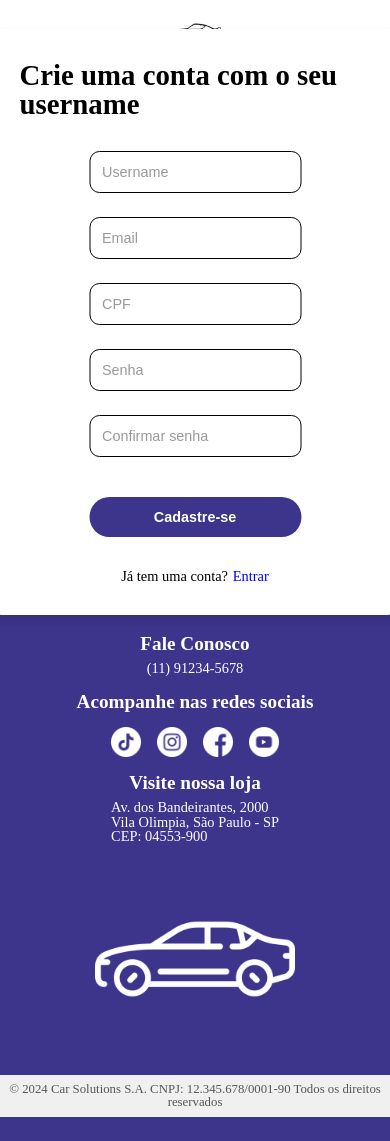
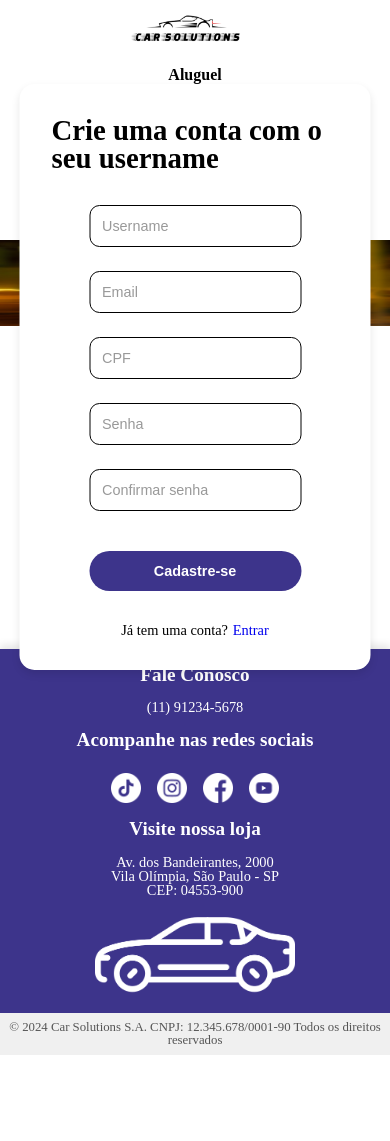
Before and after one commit to zorrzi/front-end-carsolutions, a React (Vite) app in the folder notes-frontend/: page /signupCliente in a window 390 px wide. After the commit the page ends 1055 px from the top, so only its background shows below. Built offline with nearby package versions, Linux system fonts and the light colour scheme.

Commit message:
ajuste header e footer

```diff
--- /dev/null
+++ b/notes-frontend/index.css
@@ -0,0 +1,3 @@
+.html{
+    width: 100%;
+}
--- a/notes-frontend/index.html
+++ b/notes-frontend/index.html
@@ -12,7 +12,7 @@
   />
   <link rel="preconnect" href="https://fonts.gstatic.com" />
   <link
-    rel="stylesheet"
+    rel="stylesheet" href="index.css"
   />
   <title>Car Solutions</title>
   </head>
--- a/notes-frontend/src/components/Footer/index.css
+++ b/notes-frontend/src/components/Footer/index.css
@@ -1,44 +1,49 @@
 .footer {
   background-color: #3d348b;
   color: white;
-    padding: 1.5rem 0;
   display: flex;
   flex-direction: column;
-    justify-content: space-between;
+  align-items: center;
+  justify-content: center;
   box-shadow: 0 -4px 8px rgba(0, 0, 0, 0.1);
   width: 100%;
-    margin-top: 2rem; /* Adiciona espaço acima do rodapé */
+  height: auto;
 }
 
 .footer-content {
   display: flex;
-    justify-content: space-around;
+  flex-direction: row;
+  justify-content: flex-end; /* Alinha as seções de forma uniforme */
   align-items: center;
-    padding: 1rem;
   position: relative;
+  width: 100%;
 }
 
 .footer-section {
   display: flex;
   flex-direction: column;
   align-items: center;
+  text-align: center;
 }
 
 .footer-section h3 {
   font-size: 1.2rem;
   font-weight: bold;
-    margin-bottom: 0.5rem;
+  margin-bottom: 1rem;
+  padding-right: 10rem;
 }
 
 .footer-section p {
   font-size: 0.9rem;
   margin: 0;
+  padding-right: 10rem;
 }
 
 .social-icons {
   display: flex;
   gap: 1rem;
   margin-top: 0.5rem;
+  padding-right: 10rem;
 }
 
 .social-icons img {
@@ -47,46 +52,53 @@
 }
 
 .footer-car {
-    position: absolute;
-    right: 0;
-    bottom: 0; /* Alinha a imagem ao rodapé */
-    width: 200px;
-    height: auto;
+  height: 100px;
+  object-fit: contain;
+  pointer-events: none;
 }
 
 .footer-bottom {
   text-align: center;
-    background-color: #f0f0f0; /* Ajuste para que o rodapé do texto tenha cor diferente */
+  background-color: #f0f0f0;
   color: #555;
   padding: 0.5rem 0;
   font-size: 0.8rem;
+  width: 100%;
 }
 
 .footer-bottom p {
   margin: 0;
 }
 
-  /* Removendo qualquer fundo azul adicional */
-  .footer-bottom {
-    margin-bottom: 0;
-    background-color: #f0f0f0; /* Cor ajustada conforme o design */
+/* Responsividade - Alinha as seções em coluna quando a tela for menor que 768px */
+@media (max-width: 968px) {
+  .footer-content {
+      flex-direction: column; /* Muda o layout para coluna */
+      align-items: center;
+      justify-content: center;
+      gap: 1rem;
+      padding: 1rem;
   }
 
-  /* Responsividade */
-  @media (max-width: 768px) {
-    .footer-content {
-      flex-direction: column;
-      align-items: center;
-      gap: 1rem;
+  .footer-section h3,
+  .footer-section p {
+      padding-right: 0; /* Remove o padding à direita */
+  }
+
+  .footer-section {
+      text-align: center;
+      width: 100%; /* Faz com que cada seção ocupe 100% da largura */
+      padding-right: 0; /* Remove o padding à direita */
   }
 
   .footer-car {
-        position: relative;
-        width: 200px;
+      width: 200px; /* Ajusta o tamanho da imagem do carro para telas menores */
       height: auto;
-        align-self: center; /* Centraliza a imagem dentro do contêiner flex */
-        margin-top: auto; /* Garante que a imagem seja empurrada para o centro vertical */
-        margin-bottom: auto; /* Garante que a imagem seja empurrada para o centro vertical */
+      margin-left: 0; /* Centraliza a imagem */
   }
 
+  .social-icons {
+      justify-content: center;
+      padding-right: 0; /* Remove o padding à direita */
   }
+}
--- a/notes-frontend/src/components/Footer/index.jsx
+++ b/notes-frontend/src/components/Footer/index.jsx
@@ -1,7 +1,31 @@
-import React from "react";
-import "./index.css";
+import React, { useState, useEffect } from 'react';
+import './index.css';
 
-export default function Footer() {
+const Footer = () => {
+    const [windowWidth, setWindowWidth] = useState(window.innerWidth);
+    const [carImage, setCarImage] = useState('/carro_cortado.png');
+
+    useEffect(() => {
+        const handleResize = () => {
+            setWindowWidth(window.innerWidth);
+            // Altera a imagem com base na largura da tela
+            if (window.innerWidth < 968) {
+                setCarImage('/carro.png');
+            } else {
+                setCarImage('/carro_cortado.png');
+            }
+        };
+
+        window.addEventListener('resize', handleResize);
+
+        // Definir a imagem corretamente ao carregar a página
+        handleResize();
+
+        return () => {
+            window.removeEventListener('resize', handleResize);
+        };
+    }, []);
+
     return (
         <footer className="footer">
             <div className="footer-content">
@@ -9,7 +33,6 @@ export default function Footer() {
                     <h3>Fale Conosco</h3>
                     <p>(11) 91234-5678</p>
                 </div>
-
                 <div className="footer-section">
                     <h3>Acompanhe nas redes sociais</h3>
                     <div className="social-icons">
@@ -19,26 +42,28 @@ export default function Footer() {
                         <img src="/youtube.png" alt="YouTube" />
                     </div>
                 </div>
-
                 <div className="footer-section">
                     <h3>Visite nossa loja</h3>
-          <p>
-            Av. dos Bandeirantes, 2000 <br />
-            Vila Olimpia, São Paulo - SP <br />
-            CEP: 04553-900
-          </p>
+                    <p>Av. dos Bandeirantes, 2000</p>
+                    <p>Vila Olímpia, São Paulo - SP</p>
+                    <p>CEP: 04553-900</p>
                 </div>
-        <div className="footer-section">
-        <img className="footer-car" src="/carro.png" alt="Carro" />
+
+                {/* Imagem do carro trocada dinamicamente */}
+                <div className="footer-car-container">
+                    <img
+                        className="footer-car"
+                        src={carImage}
+                        alt="Carro"
+                    />
                 </div>
             </div>
 
             <div className="footer-bottom">
-        <p>
-          © 2024 Car Solutions S.A. CNPJ: 12.345.678/0001-90 Todos os direitos
-          reservados
-        </p>
+                <p>&copy; 2024 Car Solutions S.A. CNPJ: 12.345.678/0001-90 Todos os direitos reservados</p>
             </div>
         </footer>
     );
-}
+};
+
+export default Footer;
--- a/notes-frontend/src/components/Formulario/index.css
+++ b/notes-frontend/src/components/Formulario/index.css
@@ -1,3 +1,7 @@
+* {
+  box-sizing: border-box;
+}
+
 .fundo {
   width: 100%;
   height: 100%;
@@ -16,8 +20,9 @@
   display: flex;
   flex-direction: column;
   align-items: center;
-  max-width: 800px;
-  width: 90%;
+  max-width: 800px; /* Limita a largura máxima */
+  width: 100%; /* Define a largura como 100% do elemento pai */
+  margin: 0; /* Remove margens negativas */
   z-index: 10;
 }
 
@@ -74,6 +79,16 @@ select {
 }
 
 /* Responsividade */
+@media (max-width: 1070px) {
+  .form-container {
+    position: static;
+    transform: none;
+    top: auto;
+    left: auto;
+    margin: 0 auto;
+  }
+}
+
 @media (max-width: 1024px) {
   .form-container {
     width: 95%;
@@ -126,3 +141,7 @@ select {
     font-size: 0.9rem;
   }
 }
+
+body {
+  overflow-x: hidden; /* Impede o scroll horizontal */
+}
--- a/notes-frontend/src/components/Header/index.css
+++ b/notes-frontend/src/components/Header/index.css
@@ -1,37 +1,59 @@
-.favoritos-overlay{
+/* Estilos gerais de outros elementos */
+
+.login-overlay {
     display: flex;
     flex-direction: row;
-    /* alinha os ícones e o texto no centro */
+    align-items: center;
+    justify-content: flex-start;
+    gap: 0.5rem;
+    text-decoration: none;
+    color: black;
+}
+
+.login-overlay:hover {
+    background-color: #f0f0f0;
+}
+
+.login-overlay img {
+    width: 1.5rem;
+    height: auto;
+}
+
+.entrar-btn{
+    display: flex;
+    align-items: center; /* Certifica-se que o texto e o ícone do botão "Entrar" fiquem alinhados */
+    gap: 0.5rem;
+}
+
+/* Outros estilos gerais da página */
+.favoritos-overlay {
+    display: flex;
+    flex-direction: row;
     align-items: center;
     gap: 0.5rem;
-
 }
 
-.agenda-overlay{
+.agenda-overlay {
     display: flex;
     flex-direction: row;
-    /* alinha os ícones e o texto no centro */
     align-items: center;
     gap: 0.5rem;
-
 }
 
 .alinhamento {
     display: flex;
-    align-items: center; /* Alinha verticalmente os ícones e o texto no centro */
-    gap: 0.5rem; /* Espaçamento entre o ícone e o texto */
-    padding: 0.5rem 1rem; /* Espaçamento interno */
+    align-items: center;
+    gap: 0.5rem;
+    padding: 0.5rem 1rem;
 }
 
-/* Ajuste das imagens para garantir alinhamento vertical com o texto */
 .favorites,
 .agenda {
-    height: 1.5rem;  /* Tamanho dos ícones */
+    height: 1.3rem;
     display: inline-block;
-    vertical-align: middle; /* Mantém o ícone alinhado ao texto */
+    vertical-align: middle;
 }
 
-/* Estilos gerais */
 .logo {
     height: 3.25rem;
     margin-right: 6rem;
@@ -40,9 +62,9 @@
 
 .info {
     display: flex;
-    flex-direction: row;
+    flex-direction: row; /* Elementos em linha inicialmente */
     justify-content: space-between;
-    align-items: center;  /* Centraliza os itens verticalmente */
+    align-items: center;
     flex: 1;
     gap: 2rem;
     margin-right: 5rem;
@@ -56,16 +78,16 @@
     padding: 0.5rem 3rem;
     box-shadow: 0 4px 8px rgba(0, 0, 0, 0.6);
     flex-wrap: nowrap;
-    width: 100%; /* Garante que o header ocupe toda a largura */
-    box-sizing: border-box; /* Inclui padding e borda no cálculo da largura */
-    position: relative; /* Mantém o posicionamento da sombra */
+    width: 100%;
+    box-sizing: border-box;
+    position: relative;
 }
 
 .user {
-    position: relative; /* Garante que o dropdown fique relativo a este container */
+    position: relative;
     display: flex;
     align-items: center;
-    gap: 0.75rem;  /* Espaçamento ajustado entre o texto e as imagens */
+    gap: 0.75rem;
 }
 
 span {
@@ -73,17 +95,14 @@ span {
     font-weight: bold;
     text-decoration: none;
     display: inline-block;
-    vertical-align: middle;  /* Alinha o texto com as imagens */
+    vertical-align: middle;
 }
 
-/* Estilo para o nome de usuário */
 .user-name {
     cursor: pointer;
     font-weight: bold;
     position: relative;
 }
-
-
 
 .dropdown {
     position: absolute;
@@ -108,8 +127,8 @@ span {
     cursor: pointer;
     font-size: 1rem;
     display: flex;
-    align-items: center; /* Alinha verticalmente o ícone e o texto */
-    padding: 0.75rem; /* Espaçamento interno do botão */
+    align-items: center;
+    padding: 0.75rem;
 }
 
 .dropdown button {
@@ -122,14 +141,10 @@ span {
     color: #e60000;
 }
 
-
-/* Estilos para o card de escolha de login */
+/* Estilos gerais do login-choice-card */
 .login-choice-card {
     position: absolute;
-    top: calc(100% - 1rem); /* Move o card um pouco para cima */
-    right: 2rem;  /* Move o card um pouco para a esquerda */
     background-color: #fff;
-    border: 1px solid #ccc;
     border-radius: 10px;
     box-shadow: 0px 4px 8px rgba(0, 0, 0, 0.1);
     padding: 1rem;
@@ -137,86 +152,67 @@ span {
     width: 150px;
     text-align: center;
     display: flex;
-    flex-direction: column; /* Alinha Cliente e Funcionário verticalmente */
-    gap: 0.75rem;  /* Espaçamento entre os botões */
+    flex-direction: column;
+    gap: 0.75rem;
+    left: auto; /* Para evitar desalinhamento */
+    right: 0;   /* Alinha à direita em telas grandes */
 }
 
-.login-overlay {
-    display: flex;
-    align-items: center;
-    justify-content: center; /* Centraliza o conteúdo */
-    gap: 0.5rem;
-    text-decoration: none;
-    color: black;
-}
+/* Ajustes de responsividade */
 
-.login-overlay:hover {
-    background-color: #f0f0f0;
-}
+/* Para telas menores que 768px (tablets e celulares) */
+@media (max-width: 768px) {
+    .header {
+        flex-direction: column; /* De linha para coluna */
+        padding: 1rem; /* Aumenta o padding para espaçamento */
+        align-items: center; /* Centraliza os itens verticalmente */
+        justify-content: center; /* Centraliza horizontalmente */
+    }
 
-.login-overlay img {
-    width: 1.5rem;
-    height: auto;
-}
-
-
-
-
-/* RESPONSIVIDADE */
-
-/* Tamanho de tela médio (tablets e pequenos desktops) */
-@media (max-width: 1024px) {
     .info {
-        gap: 1.5rem; /* Reduz o espaçamento entre os elementos */
-        margin-right: 2rem;
+        flex-direction: column; /* Empilha os elementos de navegação */
+        align-items: center; /* Centraliza o texto */
+        gap: 2rem; /* Espaçamento entre os itens */
+        margin-right: 0; /* Remove margem lateral */
+        justify-content: center; /* Garante que os itens fiquem centralizados */
     }
 
     .logo {
-        padding-left: 3rem; /* Ajusta o espaçamento da logo */
+        margin-bottom: 1rem; /* Espaçamento abaixo da logo */
+    }
+
+    .user {
+        flex-direction: column; /* Empilha o botão "Entrar" e o ícone */
+        align-items: center; /* Centraliza o conteúdo */
+        gap: 0.5rem; /* Espaçamento entre o botão e o ícone */
+    }
+
+    .login-choice-card {
+        left: 50%; /* Centraliza o card em telas menores */
+        transform: translateX(-50%); /* Garante centralização exata */
     }
 }
 
-/* Tamanho de tela pequeno (celulares e dispositivos menores) */
-@media (max-width: 768px) {
+/* Para telas menores que 480px (celulares pequenos) */
+@media (max-width: 480px) {
     .header {
-        flex-direction: column; /* Empilha os elementos verticalmente */
-        padding: 1rem;
-        box-shadow: 0 2px 4px rgba(0, 0, 0, 0.5); /* Sombra ajustada para telas menores */
-        width: 100%;
+        padding: 0.5rem; /* Reduz padding em telas pequenas */
     }
 
     .info {
-        flex-direction: column;
-        align-items: center;
-        gap: 2rem;
-        margin-right: 0;
+        flex-direction: column; /* Empilha os elementos */
+        gap: 2rem; /* Reduz o espaçamento entre os itens de navegação */
+        align-items: center; /* Centraliza o conteúdo */
+        justify-content: center; /* Garante que os itens fiquem no centro */
     }
 
     .logo {
-        margin: 0 auto; /* Centraliza a logo */
-        padding-left: 0;
+        height: 2.5rem; /* Reduz tamanho da logo */
     }
 
-    .favorites {
-        width: 1.5rem;
-    }
-
-    span {
-        font-size: 0.9rem;
+    .login-choice-card {
+        left: 50%;
+        transform: translateX(-50%);
+        width: 120px; /* Ajusta largura para caber melhor em telas pequenas */
     }
 }
-
-/* Tamanho de tela muito pequeno (celulares pequenos) */
-@media (max-width: 480px) {
-    .info {
-        gap: 1rem;
-    }
-
-    .logo {
-        height: 2.5rem;
-    }
-
-    span {
-        font-size: 0.8rem;
-    }
-}
--- a/notes-frontend/src/components/Header/index.jsx
+++ b/notes-frontend/src/components/Header/index.jsx
@@ -1,5 +1,5 @@
 import { Link, useNavigate } from "react-router-dom";
-import { useState, useEffect } from "react";
+import { useState, useEffect, useRef } from "react";
 import "./index.css";
 
 export default function Header() {
@@ -7,6 +7,9 @@ export default function Header() {
   const [showDropdown, setShowDropdown] = useState(false);
   const [showLoginChoice, setShowLoginChoice] = useState(false);  // Estado para exibir o card de escolha
   const navigate = useNavigate();
+
+  const loginButtonRef = useRef(null); // Referência para o botão "Entrar"
+  const loginChoiceRef = useRef(null); // Referência para o card de escolha de login
 
   // Verifica se o usuário está logado
   useEffect(() => {
@@ -32,6 +35,33 @@ export default function Header() {
   const handleLoginClick = () => {
     setShowLoginChoice(!showLoginChoice); // Alterna o card de escolha de login
   };
+
+  // Reposiciona o card de escolha de login quando necessário
+  useEffect(() => {
+    const adjustPosition = () => {
+      if (showLoginChoice && loginButtonRef.current && loginChoiceRef.current) {
+        const buttonRect = loginButtonRef.current.getBoundingClientRect();
+        const scrollOffset = window.scrollY;
+
+        if (window.innerWidth <= 768) {
+          // Para telas menores, centralizar
+          loginChoiceRef.current.style.top = `${buttonRect.bottom + scrollOffset + 10}px`;
+          loginChoiceRef.current.style.left = `50%`;
+          loginChoiceRef.current.style.transform = `translateX(-50%)`; // Centraliza o card
+        } else {
+          // Para telas maiores, ajuste normal
+          loginChoiceRef.current.style.top = `${buttonRect.bottom + scrollOffset + 10}px`;
+          loginChoiceRef.current.style.left = `${buttonRect.left - 20}px`; // Ajuste de 20px para a esquerda
+          loginChoiceRef.current.style.transform = `none`; // Remove a centralização
+        }
+      }
+    };
+
+    adjustPosition(); // Chama ao abrir
+    window.addEventListener('resize', adjustPosition); // Adiciona um listener para redimensionar
+
+    return () => window.removeEventListener('resize', adjustPosition); // Remove o listener ao desmontar
+  }, [showLoginChoice]);
 
   return (
     <div className="header">
@@ -67,16 +97,23 @@ export default function Header() {
               </div>
             </>
           ) : (
-            <span onClick={handleLoginClick} className="entrar-btn">
+            <span
+              onClick={handleLoginClick}
+              className="entrar-btn"
+              ref={loginButtonRef} // Referência para o botão "Entrar"
+            >
               Entrar
+              <img className="favorites" src="/user.png" alt="Usuário" />
             </span> // Mostra o card de escolha ao clicar
           )}
-          <img className="favorites" src="/user.png" alt="Usuário" />
         </div>
 
         {/* Card de escolha entre cliente e funcionário */}
         {showLoginChoice && (
-          <div className="login-choice-card">
+          <div
+            ref={loginChoiceRef} // Referência para o card de escolha de login
+            className="login-choice-card"
+          >
             <Link to="/loginCliente" className="login-overlay">
               <img className="favorites" src="/usuario-login.png" alt="Login Cliente" />
               <span>Cliente</span>
```
Also changed, not shown: notes-frontend/public/carro.png, notes-frontend/public/carro_cortado.png (added). Lines whose indentation alone changed are shown as unchanged.
